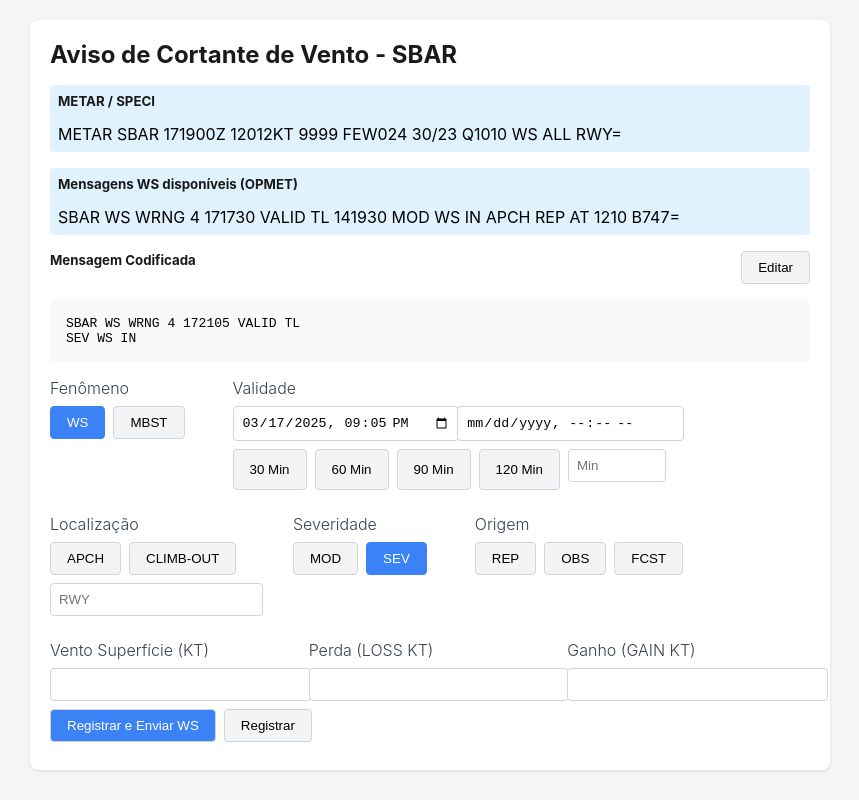
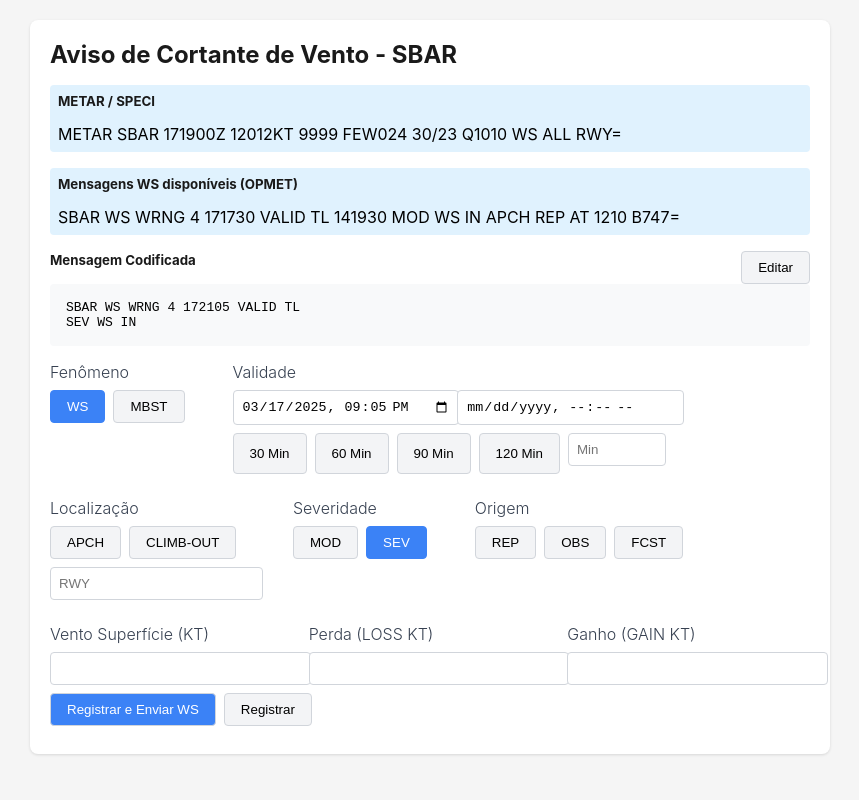
Before and after one commit to reinaldo-rab/telaws, a plain HTML site: page index.html in a window 1280 px wide. Shown: the whole page, without its empty margins (210-1069 px from the left). Drawn offline with Linux system fonts and the light colour scheme.

Commit message:
Update index.html

```diff
--- a/index.html
+++ b/index.html
@@ -82,7 +82,7 @@
             border-radius: 4px;
             white-space: pre-wrap;
             font-family: monospace;
-            margin: 1rem 0;
+            margin: 0rem 0;
         }
 
         .grid {
```
